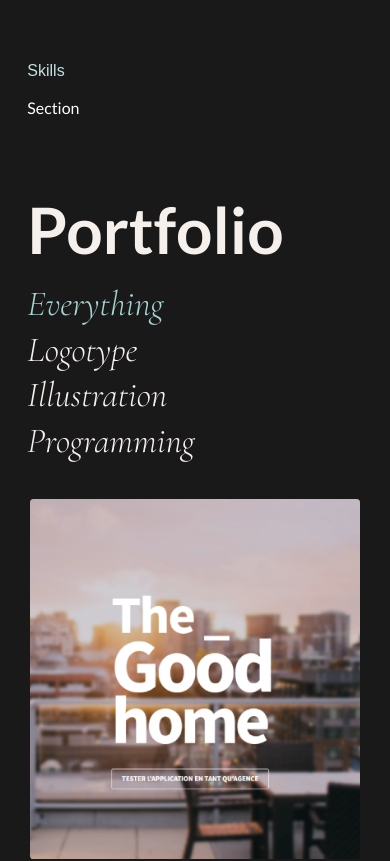
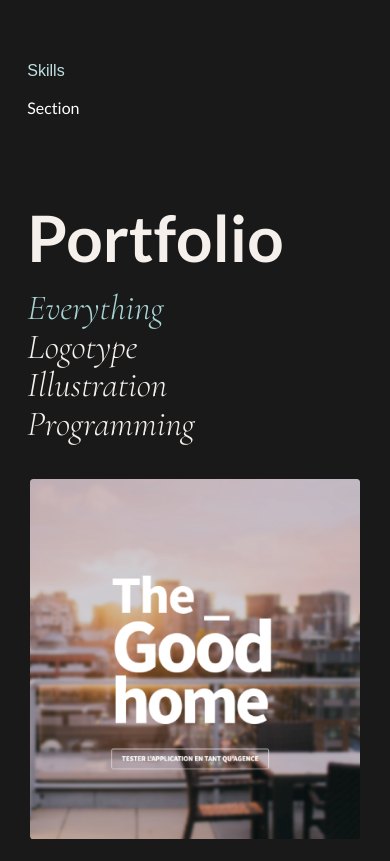
Before and after one commit to JulieChabanis/MinimalPortfolio, a React (Create React App) app: page / in a window 390 px wide. Shown: the part 3360-4221 px from the top of the page. Built offline with nearby package versions, Linux system fonts and the light colour scheme; a web font is replaced by a local one.

Commit message:
update gap portfolio

```diff
--- a/src/components/Home/Portfolio/Portfolio.module.css
+++ b/src/components/Home/Portfolio/Portfolio.module.css
@@ -5,7 +5,7 @@
 }
 
 .titleSection {
-  padding-top: 4rem;
+  padding-top: 4.5rem;
 }
 
 .itemsFilter {
@@ -21,7 +21,6 @@
     flex-direction: column;
     align-items: flex-start;
     margin-left: 0rem;
-    row-gap: 0rem;
     margin-bottom: -0.8rem;
 
 }
--- a/src/components/Theme/theme.js
+++ b/src/components/Theme/theme.js
@@ -315,6 +315,7 @@
         },
         fontStyle: "italic",
         fontWeight: 200,
+        lineHeight: 1.1,
         color: mode === "dark" ? colors.grey[100] : colors.grey[100],
       }
     },
```
